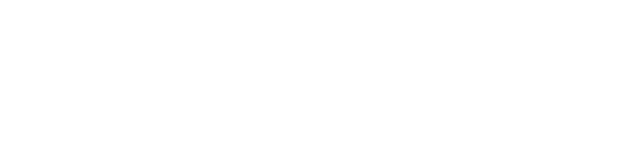
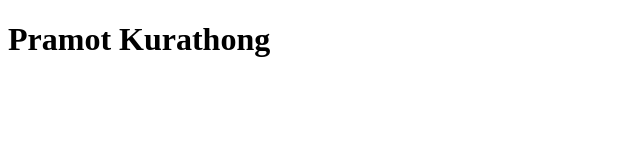
Before and after one commit to Nattnun/cc16-workflow, a plain HTML site: page index.html in a window 1280 px wide. Shown: the whole page, without its empty margins (0-640 px from the left). Drawn offline with Linux system fonts and the light colour scheme.

Commit message:
add-name-to-html

```diff
--- a/index.html
+++ b/index.html
@@ -5,5 +5,7 @@
     <meta name="viewport" content="width=device-width, initial-scale=1.0" />
     <title>Document</title>
   </head>
-  <body></body>
+  <body>
+    <h1>Pramot Kurathong</h1>
+  </body>
 </html>
```
